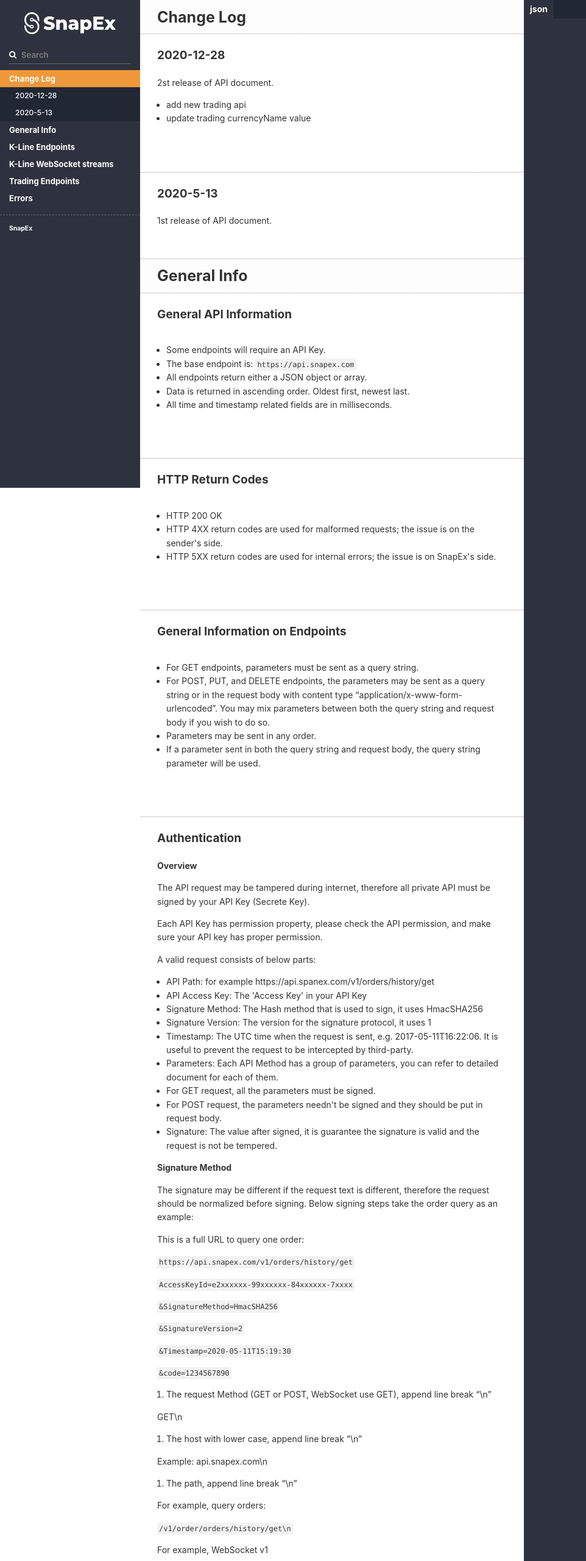
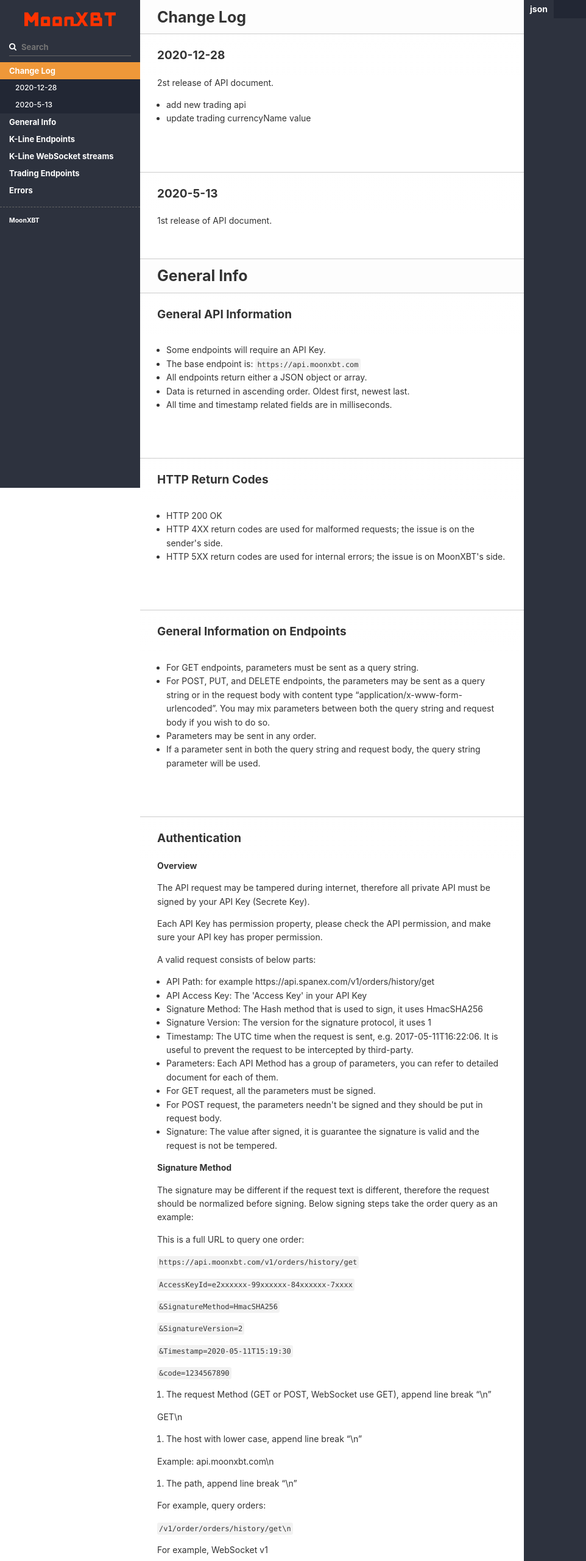
Before and after one commit to tutengdihuang/api-docs, a plain HTML site: page index.html in a window 1280 px wide. Shown: the top 2560 px of the page at 61% size, without its empty margins (0-962 px from the left). Drawn offline with Linux system fonts and the light colour scheme; files whose address does not match are found by name.

Commit message:
publish: first commit
generated from commit 1934ae9d7267cc89e58b09c090909382a32f4d76

```diff
--- a/index.html
+++ b/index.html
@@ -221,7 +221,7 @@
       </span>
     </a>
     <div class="toc-wrapper">
-      <img src="images/logo-643ec635.png" class="logo" alt="Logo" />
+      <img src="images/logo-0d4c6d70.png" class="logo" alt="Logo" />
         <div class="lang-selector">
               <a href="#" data-language-name="json">json</a>
         </div>
@@ -312,7 +312,7 @@
           </li>
       </ul>
         <ul class="toc-footer">
-            <li><a href='https://www.snapex.com'>SnapEx</a></li>
+            <li><a href='https://www.moonxbt.com'>MoonXBT</a></li>
         </ul>
     </div>
     <div class="page-wrapper">
@@ -330,7 +330,7 @@
 <h1 id='general-info'>General Info</h1><h2 id='general-api-information'>General API Information</h2>
 <ul>
 <li>Some endpoints will require an API Key. </li>
-<li>The base endpoint is: <code>https://api.snapex.com</code></li>
+<li>The base endpoint is: <code>https://api.moonxbt.com</code></li>
 <li>All endpoints return either a JSON object or array.</li>
 <li>Data is returned in ascending order. Oldest first, newest last.</li>
 <li>All time and timestamp related fields are in milliseconds.</li>
@@ -339,7 +339,7 @@
 <ul>
 <li>HTTP 200 OK</li>
 <li>HTTP 4XX return codes are used for malformed requests; the issue is on the sender&#39;s side.</li>
-<li>HTTP 5XX return codes are used for internal errors; the issue is on SnapEx&#39;s side.</li>
+<li>HTTP 5XX return codes are used for internal errors; the issue is on MoonXBT&#39;s side.</li>
 </ul>
 <h2 id='general-information-on-endpoints'>General Information on Endpoints</h2>
 <ul>
@@ -375,7 +375,7 @@
 
 <p>This is a full URL to query one order:</p>
 
-<p><code>https://api.snapex.com/v1/orders/history/get</code></p>
+<p><code>https://api.moonxbt.com/v1/orders/history/get</code></p>
 
 <p><code>AccessKeyId=e2xxxxxx-99xxxxxx-84xxxxxx-7xxxx</code></p>
 
@@ -397,7 +397,7 @@
 <li>The host with lower case, append line break “\n”</li>
 </ol>
 
-<p>Example: api.snapex.com\n</p>
+<p>Example: api.moonxbt.com\n</p>
 
 <ol>
 <li>The path, append line break “\n”</li>
@@ -453,7 +453,7 @@ Then above parameter should be ordered like below:</p>
 
 <p>GET\n</p>
 
-<p>api.snapex.com\n</p>
+<p>api.moonxbt.com\n</p>
 
 <p>/v1/order/orders/history/get\n</p>
 
@@ -477,7 +477,7 @@ Ef65x8IDLyMWVQj3Aqp+B4w+ivaA8d9Oi2SuYtCJ9o=</p>
 Append the signature in the URL, with parameter name “Signature”.
 Finally, the request sent to API should be:</p>
 
-<p><code>https://api.snapex.com/v1/orders/history/get?AccessKeyId=ylxxxxxx-t9xxxxxx-uixxxxxx-9xxxxxx&amp;code=1234567890&amp;SignatureMethod=HmacSHA256&amp;SignatureVersion=1&amp;Timestamp=2017-05-11T15%3A19%3A30&amp;Signature=4F65x5A2bLyMWVQj3Aqp%2BB4w%2BivaA7n5Oi2SuYtCJ9o%3D</code></p>
+<p><code>https://api.moonxbt.com/v1/orders/history/get?AccessKeyId=ylxxxxxx-t9xxxxxx-uixxxxxx-9xxxxxx&amp;code=1234567890&amp;SignatureMethod=HmacSHA256&amp;SignatureVersion=1&amp;Timestamp=2017-05-11T15%3A19%3A30&amp;Signature=4F65x5A2bLyMWVQj3Aqp%2BB4w%2BivaA7n5Oi2SuYtCJ9o%3D</code></p>
 
 <p>For WebSocket interface:</p>
 
@@ -630,7 +630,7 @@ Example `GET /v1/kline/btcusd/1/10`
 
 <p>This WebSocket returns a list of K-lines history data for owned by this API user.</p>
 
-<p><strong>WebSocket Path</strong>: wss://api.snapex.com/ws/v1/kline</p>
+<p><strong>WebSocket Path</strong>: wss://api.moonxbt.com/ws/v1/kline</p>
 
 <aside class="notice">
 The WebSocket server will check the idle connections every 60 seconds. If the WebSocket server does not receive any request frame from the connection within a 1 minute period, the connection will be disconnected. Unsolicited request frames are not allowed.
```
Also changed, not shown: favicon.ico, images/logo-0d4c6d70.png (added), images/logo-643ec635.png (deleted), 1 other file.
